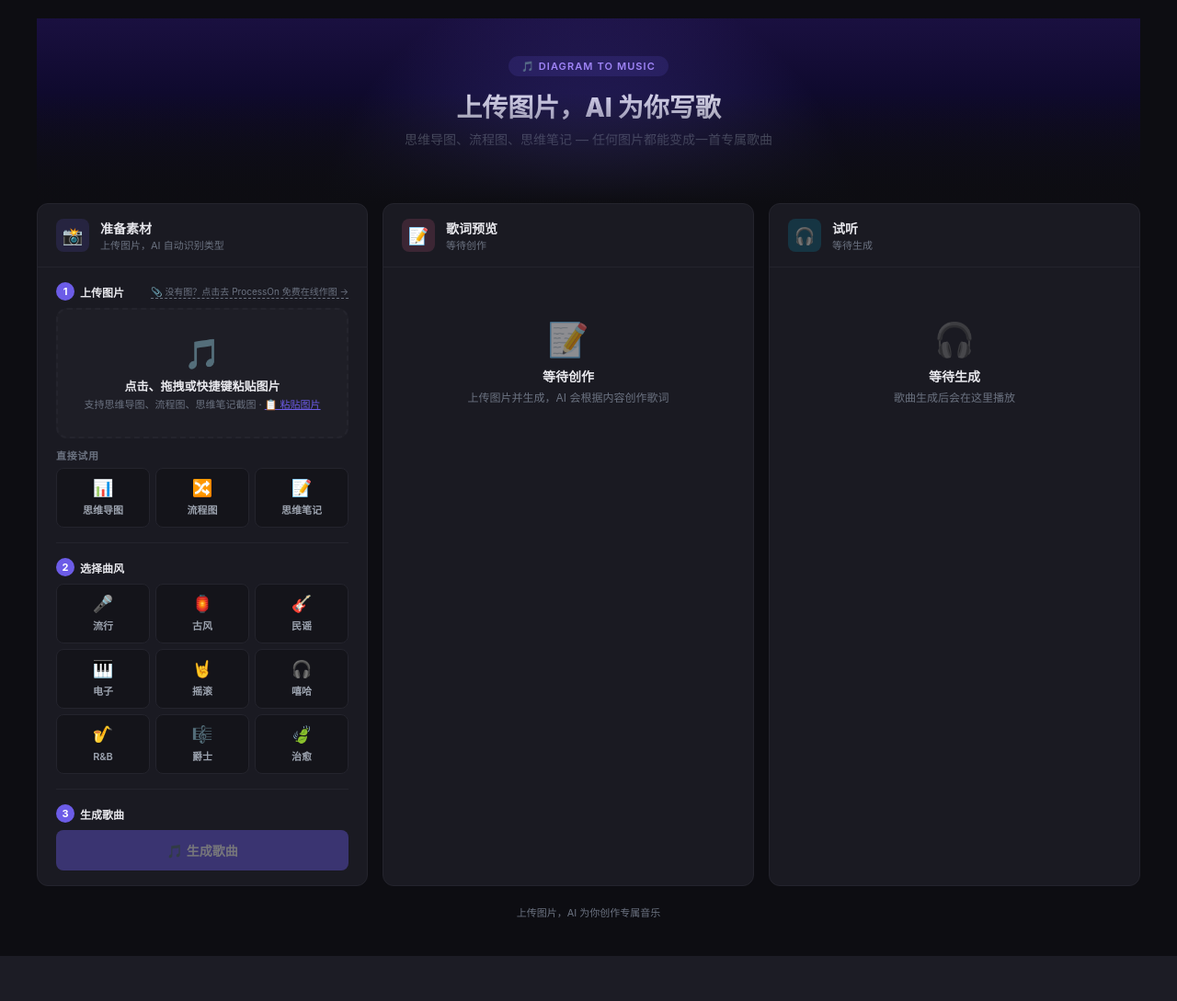
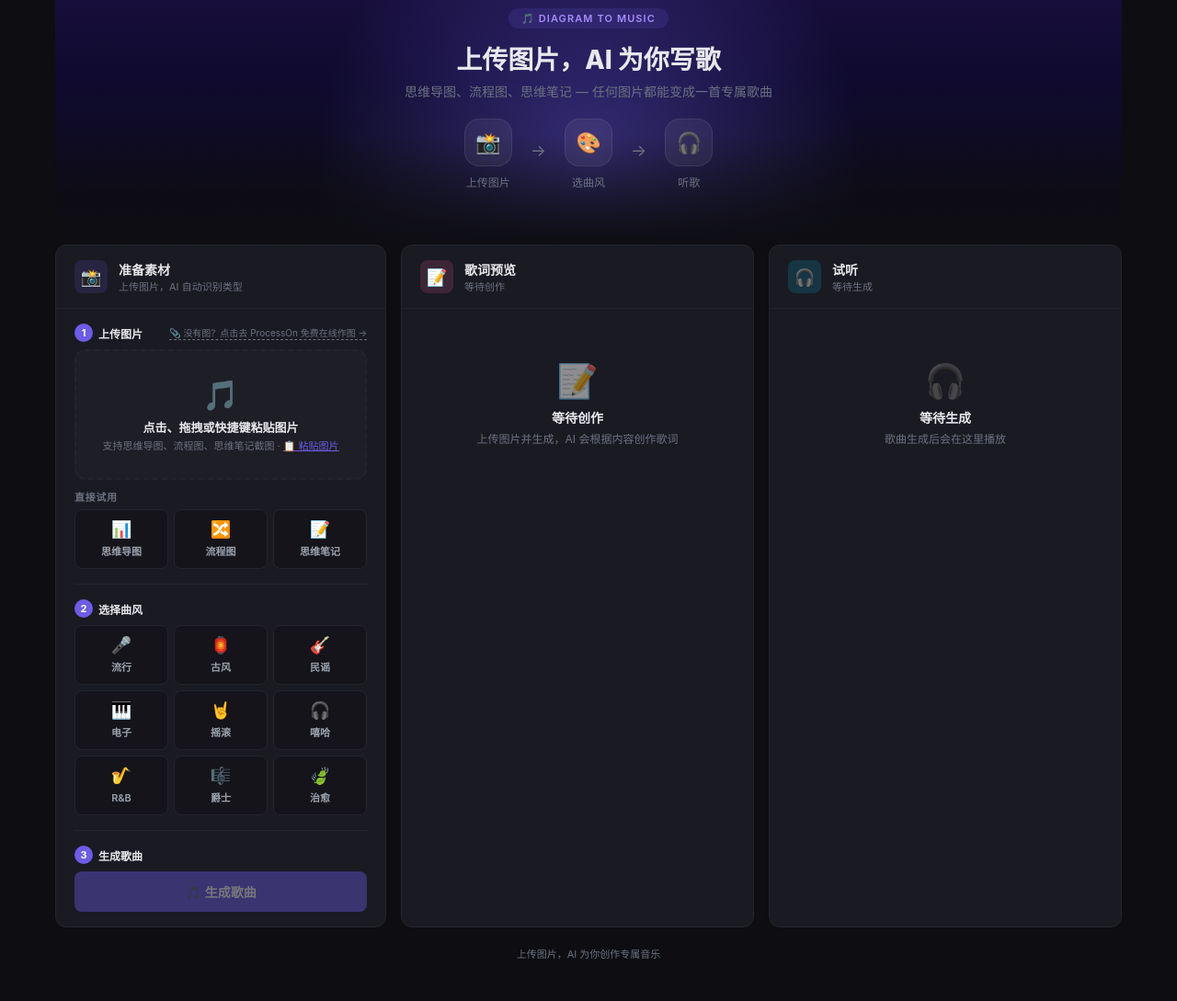
Before and after one commit to mindmapmaster/diagram-to-music, a Flask app: page / in a window 1280 px wide. Shown: the whole page at 92% size. Before the commit the page ends 1040 px from the top, so only its background shows below. Run offline with Flask 3, Linux system fonts and the light colour scheme.

Commit message:
Restore full hero with inner wrapper, flow steps, overlap margin

```diff
--- a/templates/index.html
+++ b/templates/index.html
@@ -14,35 +14,23 @@
     --radius: 12px; --radius-xs: 8px; --transition: all 0.2s ease;
 }
 * { margin:0; padding:0; box-sizing:border-box; }
-body { background:var(--bg); color:var(--text); font-family:-apple-system,BlinkMacSystemFont,"Segoe UI",Roboto,sans-serif; min-height:100vh; padding:20px; }
-.container { max-width:1200px; margin:0 auto; }
+body { background:var(--bg); color:var(--text); font-family:-apple-system,BlinkMacSystemFont,"Segoe UI",Roboto,sans-serif; min-height:100vh; }
+.container { max-width:1200px; margin:-32px auto 0; padding:0 20px 24px; }
 
 /* Hero */
-.hero {
-    position: relative;
-    padding: 40px 24px 60px;
-    text-align: center;
-    overflow: hidden;
-    background: linear-gradient(180deg, #1a1040 0%, #0f0a2e 40%, var(--bg) 100%);
-}
-.hero::before {
-    content: '';
-    position: absolute; top: -50%; left: 50%;
-    transform: translateX(-50%);
-    width: 700px; height: 700px;
-    background: radial-gradient(circle, var(--primary-glow) 0%, transparent 60%);
-    pointer-events: none;
-}
-.hero::after {
-    content: '';
-    position: absolute; bottom: 0; left: 0; right: 0;
-    height: 120px;
-    background: linear-gradient(to top, var(--bg), transparent);
-    pointer-events: none;
-}
+.hero { position:relative; padding:40px 24px 60px; text-align:center; overflow:hidden; background:linear-gradient(180deg,#1a1040 0%,#0f0a2e 40%,var(--bg) 100%); }
+.hero::before { content:''; position:absolute; top:-50%; left:50%; transform:translateX(-50%); width:700px; height:700px; background:radial-gradient(circle,var(--primary-glow) 0%,transparent 60%); pointer-events:none; }
+.hero::after { content:''; position:absolute; bottom:0; left:0; right:0; height:120px; background:linear-gradient(to top,var(--bg),transparent); pointer-events:none; z-index:1; }
+.hero-inner { position:relative; z-index:2; max-width:900px; margin:0 auto; }
 .hero-badge { display:inline-block; background:rgba(108,92,231,0.15); color:#A78BFA; padding:4px 14px; border-radius:20px; font-size:11px; font-weight:600; letter-spacing:0.1em; margin-bottom:12px; }
 .hero-title { font-size:28px; font-weight:800; margin-bottom:6px; }
 .hero-desc { color:var(--text-muted); font-size:14px; }
+.hero-flow { display:flex; align-items:center; justify-content:center; gap:20px; margin-top:20px; }
+.hero-step { display:flex; flex-direction:column; align-items:center; gap:8px; }
+.hero-step-icon { width:52px; height:52px; border-radius:16px; background:rgba(255,255,255,0.06); border:1px solid rgba(255,255,255,0.08); display:flex; align-items:center; justify-content:center; font-size:22px; transition:var(--transition); }
+.hero-step:hover .hero-step-icon { background:rgba(108,92,231,0.2); border-color:rgba(108,92,231,0.4); transform:translateY(-2px); }
+.hero-step-label { font-size:12px; color:var(--text-muted); font-weight:500; }
+.hero-arrow { font-size:18px; color:var(--text-muted); margin-bottom:8px; }
 
 /* Layout */
 .main-grid { display:grid; grid-template-columns:360px 1fr 1fr; gap:16px; }
@@ -143,9 +131,27 @@ body { background:var(--bg); color:var(--text); font-family:-apple-system,BlinkM
 <body>
 <div class="container">
     <div class="hero">
-        <div class="hero-badge">🎵 DIAGRAM TO MUSIC</div>
-        <h1 class="hero-title">上传图片，AI 为你写歌</h1>
-        <p class="hero-desc">思维导图、流程图、思维笔记 — 任何图片都能变成一首专属歌曲</p>
+        <div class="hero-inner">
+            <div class="hero-badge">🎵 DIAGRAM TO MUSIC</div>
+            <h1 class="hero-title">上传图片，AI 为你写歌</h1>
+            <p class="hero-desc">思维导图、流程图、思维笔记 — 任何图片都能变成一首专属歌曲</p>
+            <div class="hero-flow">
+                <div class="hero-step">
+                    <div class="hero-step-icon">📸</div>
+                    <div class="hero-step-label">上传图片</div>
+                </div>
+                <div class="hero-arrow">→</div>
+                <div class="hero-step">
+                    <div class="hero-step-icon">🎨</div>
+                    <div class="hero-step-label">选曲风</div>
+                </div>
+                <div class="hero-arrow">→</div>
+                <div class="hero-step">
+                    <div class="hero-step-icon">🎧</div>
+                    <div class="hero-step-label">听歌</div>
+                </div>
+            </div>
+        </div>
     </div>
 
     <div class="main-grid">
```
